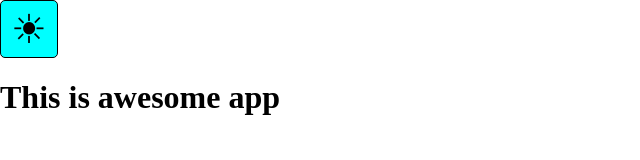
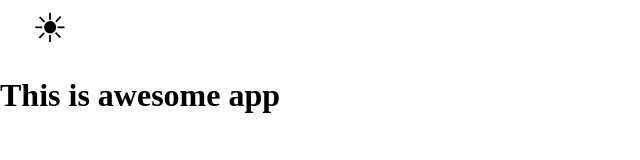
Before and after one commit to Vartt/theme-button, a plain HTML site: page index.html in a window 1280 px wide. Shown: the whole page, without its empty margins (0-640 px from the left). Drawn offline with Linux system fonts and the light colour scheme.

Commit message:
modified theme switch button

```diff
--- a/index.html
+++ b/index.html
@@ -9,7 +9,7 @@
 </head>
 <body>
     <div class="app">
-        <button type="button" class="btn">&#9728;</button>
+        <button type="button" class="btn"></button>
         <h1>This is awesome app</h1>
     </div>
     <script src="./index.js"></script>
--- a/index.js
+++ b/index.js
@@ -1,11 +1,12 @@
 // button => changing theme of the app
 const button = document.querySelector(".btn");
 const app = document.querySelector(".app");
+
 function clicked() {
     // get app element
-    document.body.classList.toggle('dark');
+    app.classList.toggle('dark');
     // add to app element class .dark
-
+    button.classList.toggle('dark-btn');
 }
 
 button.addEventListener('click', clicked);
--- a/src/styles.css
+++ b/src/styles.css
@@ -13,12 +13,17 @@ body {
 
 .btn {
     font-family: Arial, Helvetica, sans-serif;
-    border: 1px solid black;
+    /*border: 1px solid black;*/
     padding: 5px 10px;
-    background: cyan;
+    min-width: 100px;
+    background: white;
     border-radius: 5px;
     font-size: 2.5rem;
     cursor: pointer;
+}
+
+.btn::before {
+    content: "\2600";
 }
 
 .app {
@@ -29,3 +34,8 @@ body {
     background-color: black;
     color: aliceblue;
 }
+
+.dark-btn::before {
+    content: "\263E";
+
+}
```
